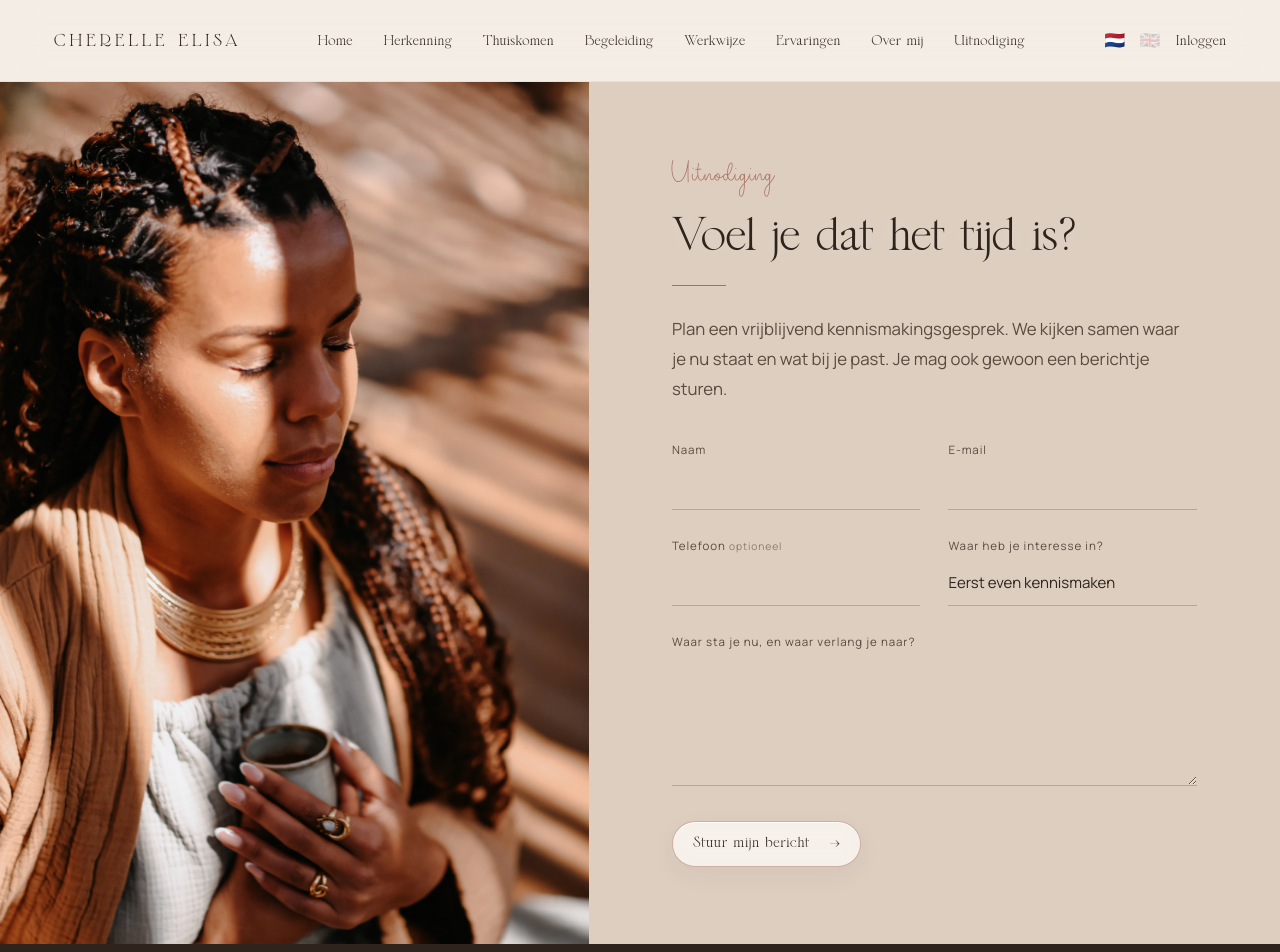
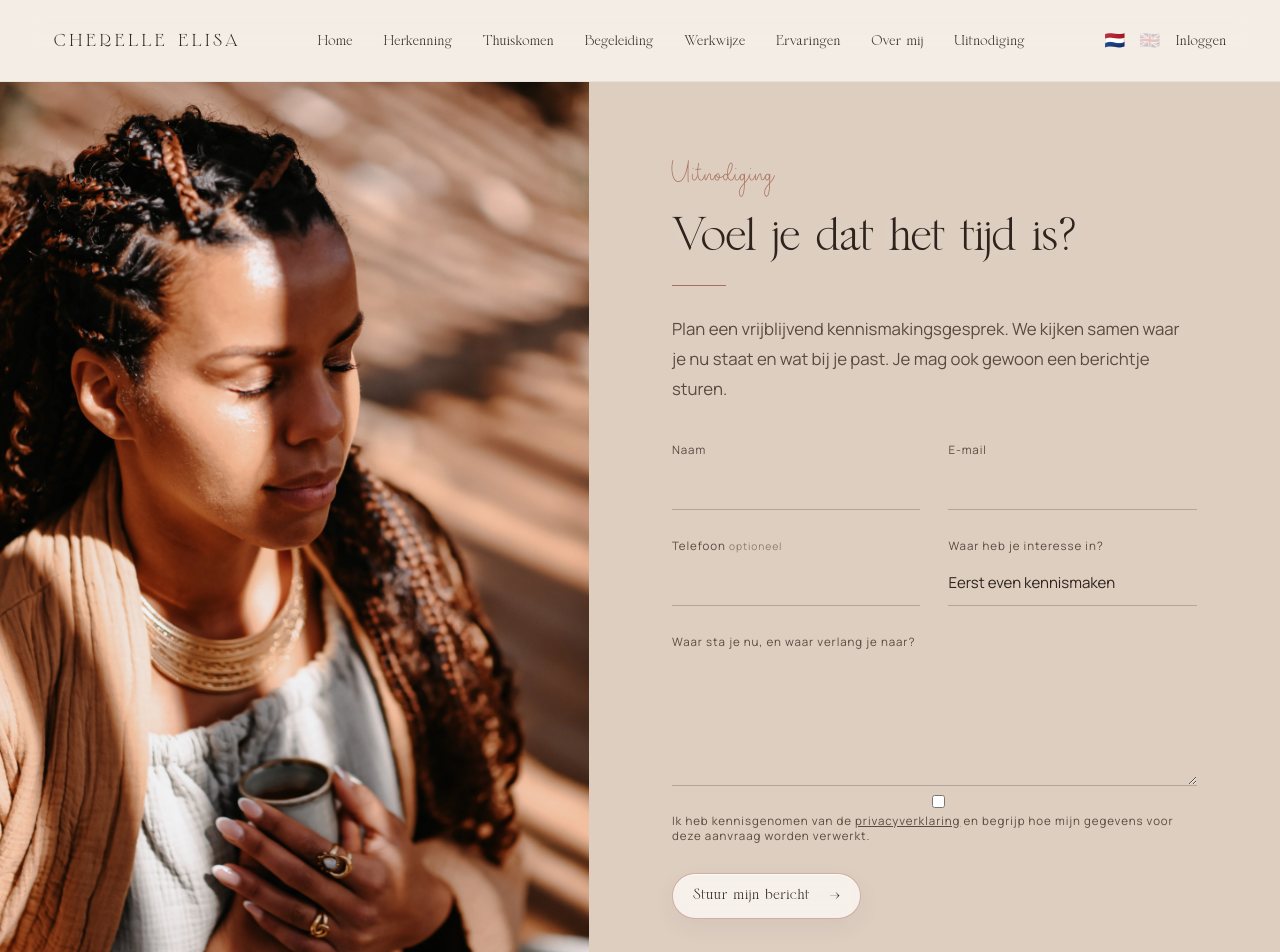
Before and after one commit to eddy9393/cherelleelisa.nl, a Next.js app: page /uitnodiging in a window 1280 px wide. Shown: the top 952 px of the page. Built offline with nearby package versions, Linux system fonts and the light colour scheme; no server answers; the database is empty.

Commit message:
Require privacy acknowledgement on invitation contact form

```diff
--- a/app/uitnodiging/page.tsx
+++ b/app/uitnodiging/page.tsx
@@ -75,6 +75,7 @@ export default function UitnodigingPage() {
       phone: String(form.get("phone") ?? ""),
       interest: String(form.get("interest") ?? ""),
       message: String(form.get("message") ?? ""),
+      privacy_acknowledged: form.get("privacy_acknowledged") === "yes",
       language,
     };
 
@@ -211,6 +212,17 @@ export default function UitnodigingPage() {
               <textarea name="message" rows={5} required />
             </label>
 
+            <label className="legalConsentCheck contactLegalConsent">
+              <input name="privacy_acknowledged" type="checkbox" value="yes" required />
+              <span>
+                {language === "nl" ? (
+                  <>Ik heb kennisgenomen van de <a href="/privacyverklaring" target="_blank" rel="noreferrer">privacyverklaring</a> en begrijp hoe mijn gegevens voor deze aanvraag worden verwerkt.</>
+                ) : (
+                  <>I have read the <a href="/privacyverklaring" target="_blank" rel="noreferrer">privacy policy</a> and understand how my data is processed for this request.</>
+                )}
+              </span>
+            </label>
+
             <div className="contactFormFooter">
               <button
                 className="contactSubmit"
```
